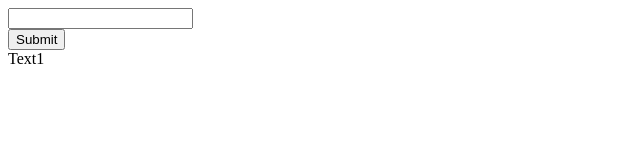
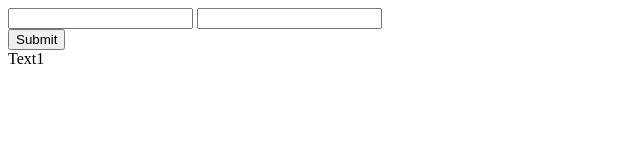
Before and after one commit to susamobus/test, a plain HTML site: page index.html in a window 1280 px wide. Shown: the whole page, without its empty margins (0-640 px from the left). Drawn offline with Linux system fonts and the light colour scheme.

Commit message:
Update index.html

```diff
--- a/index.html
+++ b/index.html
@@ -8,6 +8,7 @@
   <body>
     <div>
       <input type="text" id="input1">
+      <input type="text" id="input2">
     </div>
     <div>
       <button onclick="Submit()">Submit</button>
```
